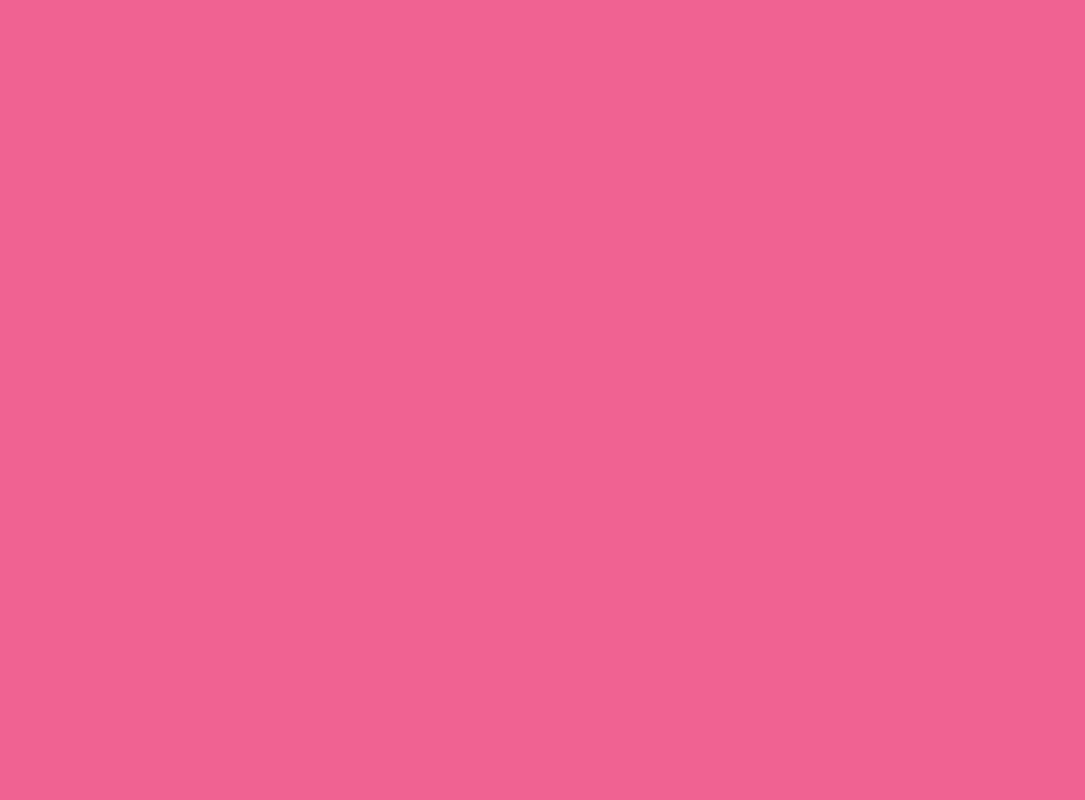
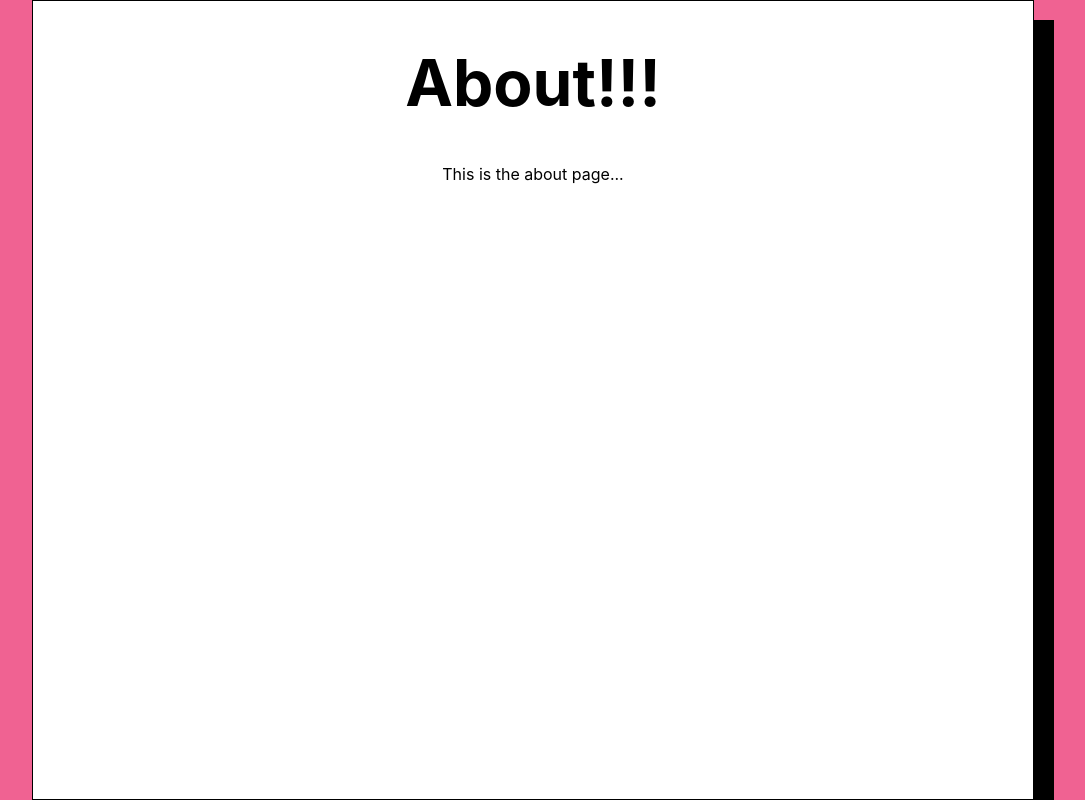
Before and after one commit to elena-vost/routed, a React (Create React App) app: page / in a window 1280 px wide. Shown: the whole page, without its empty margins (107-1192 px from the left). Built offline with nearby package versions, Linux system fonts and the light colour scheme.

Commit message:
switch impoted

```diff
--- a/src/App.js
+++ b/src/App.js
@@ -1,5 +1,5 @@
 import React, { Component } from "react";
-import { Route } from "react-router-dom";
+import { Route, Switch } from "react-router-dom";
 import About from "./About";
 import Dog from "./Dog";
 import Contact from "./Contact";
@@ -9,7 +9,11 @@
   render() {
     return (
       <div className="App">
-        <Route path="/dog" component={Dog} />
+        <Switch>
+          <Route exact path="/" component={About} />
+          <Route exact path="/dog" component={Dog} />
+          <Route exact path="/contact" component={Contact} />
+        </Switch>
       </div>
     );
   }
```
